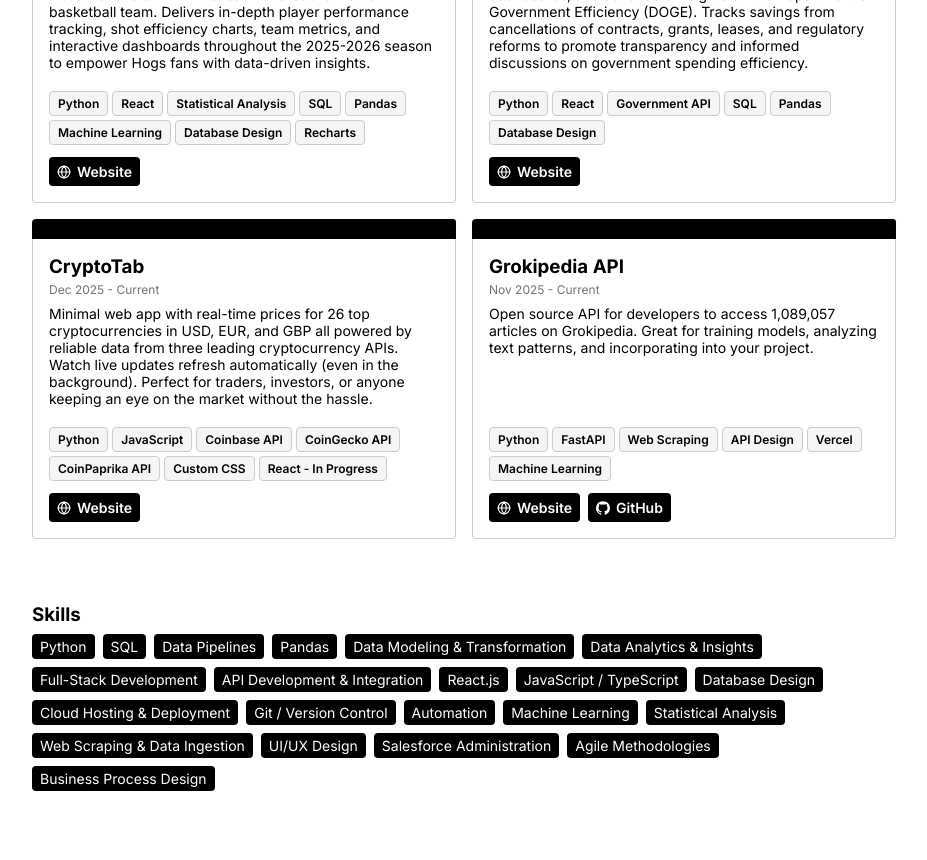
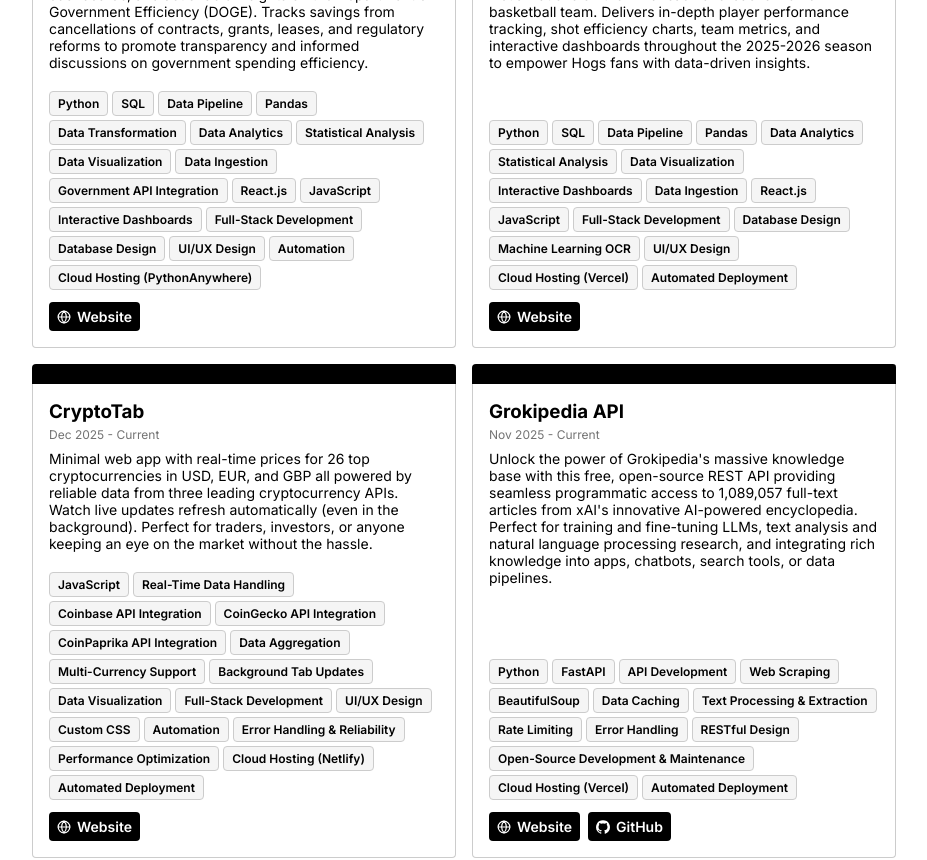
Before and after one commit to jasonniebauer/jasonniebauer.github.io, a React (Vite) app: page / in a window 1280 px wide. Shown: the part 660-1520 px from the top of the page, without its empty margins (176-1103 px from the left). Built offline with nearby package versions, Linux system fonts and the light colour scheme.

Commit message:
Update skills for featured projects

```diff
--- a/src/components/Projects.jsx
+++ b/src/components/Projects.jsx
@@ -1,21 +1,58 @@
 const Projects = () => {
     const myProjects = [
+        {
+            image: '',
+            title: 'DOGE Insights',
+            dates: 'Jan 2025 - Nov 2025',
+            description: 'Platform providing in-depth analytics, real-time dashboards, and actionable insights on the Department of Government Efficiency (DOGE). Tracks savings from cancellations of contracts, grants, leases, and regulatory reforms to promote transparency and informed discussions on government spending efficiency.',
+            technology: [
+                'Python',
+                'SQL',
+                'Data Pipeline',
+                'Pandas',
+                'Data Transformation',
+                'Data Analytics',
+                'Statistical Analysis',
+                'Data Visualization',
+                'Data Ingestion',
+                'Government API Integration',
+                'React.js',
+                'JavaScript',
+                'Interactive Dashboards',
+                'Full-Stack Development',
+                'Database Design',
+                'UI/UX Design',
+                'Automation',
+                'Cloud Hosting (PythonAnywhere)'
+            ],
+            website: 'https://www.doge-insights.com/',
+            source: ''
+        },
         {
             image: '',
             title: 'BasketHogs',
             dates: 'Oct 2025 - Current',
             description: 'Analytics hub offering advanced statistics and visualizations on the Arkansas Razorbacks men\'s basketball team. Delivers in-depth player performance tracking, shot efficiency charts, team metrics, and interactive dashboards throughout the 2025-2026 season to empower Hogs fans with data-driven insights.',
-            technology: ['Python', 'React', 'Statistical Analysis', 'SQL', 'Pandas','Machine Learning', 'Database Design', 'Recharts'],
+            technology: [
+                'Python',
+                'SQL',
+                'Data Pipeline',
+                'Pandas',
+                'Data Analytics',
+                'Statistical Analysis',
+                'Data Visualization',
+                'Interactive Dashboards',
+                'Data Ingestion',
+                'React.js',
+                'JavaScript',
+                'Full-Stack Development',
+                'Database Design',
+                'Machine Learning OCR',
+                'UI/UX Design',
+                'Cloud Hosting (Vercel)',
+                'Automated Deployment'
+            ],
             website: 'https://www.baskethogs.com/',
-            source: ''
-        },
-        {
-            image: '',
-            title: 'DOGE Insights',
-            dates: 'Jan 2025 - Nov 2025',
-            description: 'Platform providing in-depth analytics, real-time dashboards, and actionable insights on the Department of Government Efficiency (DOGE). Tracks savings from cancellations of contracts, grants, leases, and regulatory reforms to promote transparency and informed discussions on government spending efficiency.',
-            technology: ['Python', 'React', 'Government API', 'SQL', 'Pandas', 'Database Design'],
-            website: 'https://www.doge-insights.com/',
             source: ''
         },
         {
@@ -23,7 +60,25 @@
             title: 'CryptoTab',
             dates: 'Dec 2025 - Current',
             description: 'Minimal web app with real-time prices for 26 top cryptocurrencies in USD, EUR, and GBP all powered by reliable data from three leading cryptocurrency APIs. Watch live updates refresh automatically (even in the background). Perfect for traders, investors, or anyone keeping an eye on the market without the hassle.',
-            technology: ['Python', 'JavaScript', 'Coinbase API', 'CoinGecko API', 'CoinPaprika API', 'Custom CSS', 'React - In Progress'],
+            technology: [
+                'JavaScript',
+                'Real-Time Data Handling',
+                'Coinbase API Integration',
+                'CoinGecko API Integration',
+                'CoinPaprika API Integration',
+                'Data Aggregation',
+                'Multi-Currency Support',
+                'Background Tab Updates',
+                'Data Visualization',
+                'Full-Stack Development',
+                'UI/UX Design',
+                'Custom CSS',
+                'Automation',
+                'Error Handling & Reliability',
+                'Performance Optimization',
+                'Cloud Hosting (Netlify)',
+                'Automated Deployment',
+            ],
             website: 'https://cryptotab.app/',
             source: ''
         },
@@ -31,8 +86,22 @@
             image: '',
             title: 'Grokipedia API',
             dates: 'Nov 2025 - Current',
-            description: 'Open source API for developers to access 1,089,057 articles on Grokipedia. Great for training models, analyzing text patterns, and incorporating into your project.',
-            technology: ['Python', 'FastAPI', 'Web Scraping', 'API Design', 'Vercel', 'Machine Learning'],
+            description: 'Unlock the power of Grokipedia\'s massive knowledge base with this free, open-source REST API providing seamless programmatic access to 1,089,057 full-text articles from xAI\'s innovative AI-powered encyclopedia. Perfect for training and fine-tuning LLMs, text analysis and natural language processing research, and integrating rich knowledge into apps, chatbots, search tools, or data pipelines.',
+            technology: [
+                'Python',
+                'FastAPI',
+                'API Development',
+                'Web Scraping',
+                'BeautifulSoup',
+                'Data Caching',
+                'Text Processing & Extraction',
+                'Rate Limiting',
+                'Error Handling',
+                'RESTful Design',
+                'Open-Source Development & Maintenance',
+                'Cloud Hosting (Vercel)',
+                'Automated Deployment',
+            ],
             website: 'https://grokipedia-api.com/',
             source: 'https://github.com/dataxapi/grokipedia-api'
         }
```
